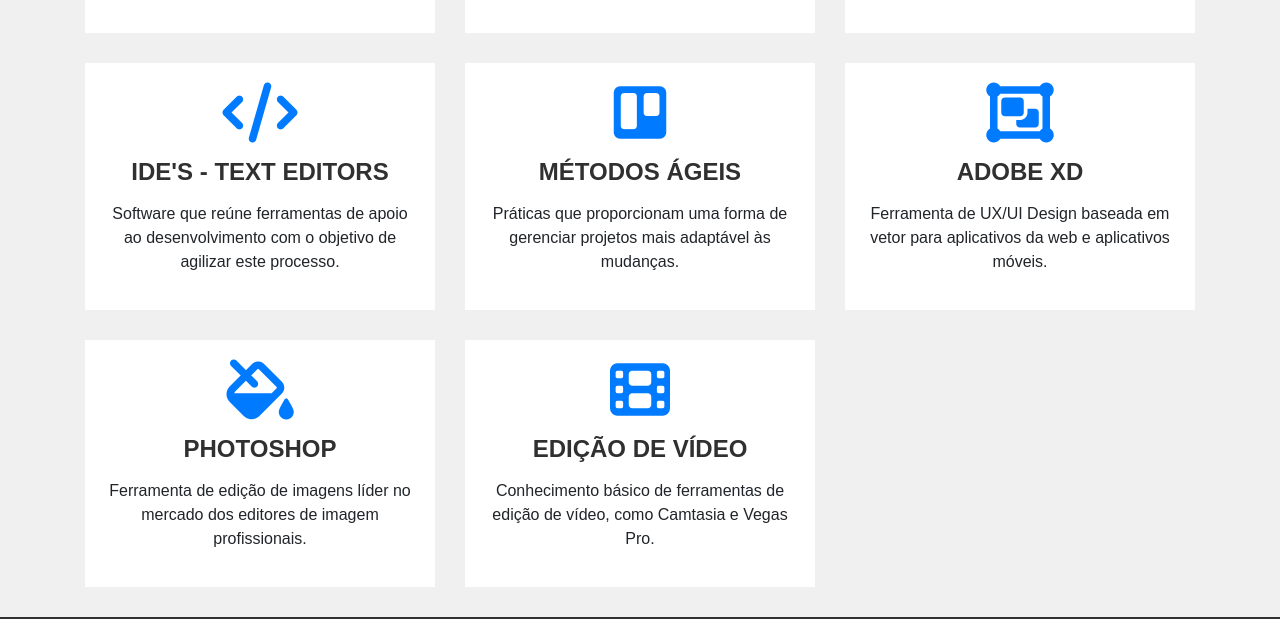
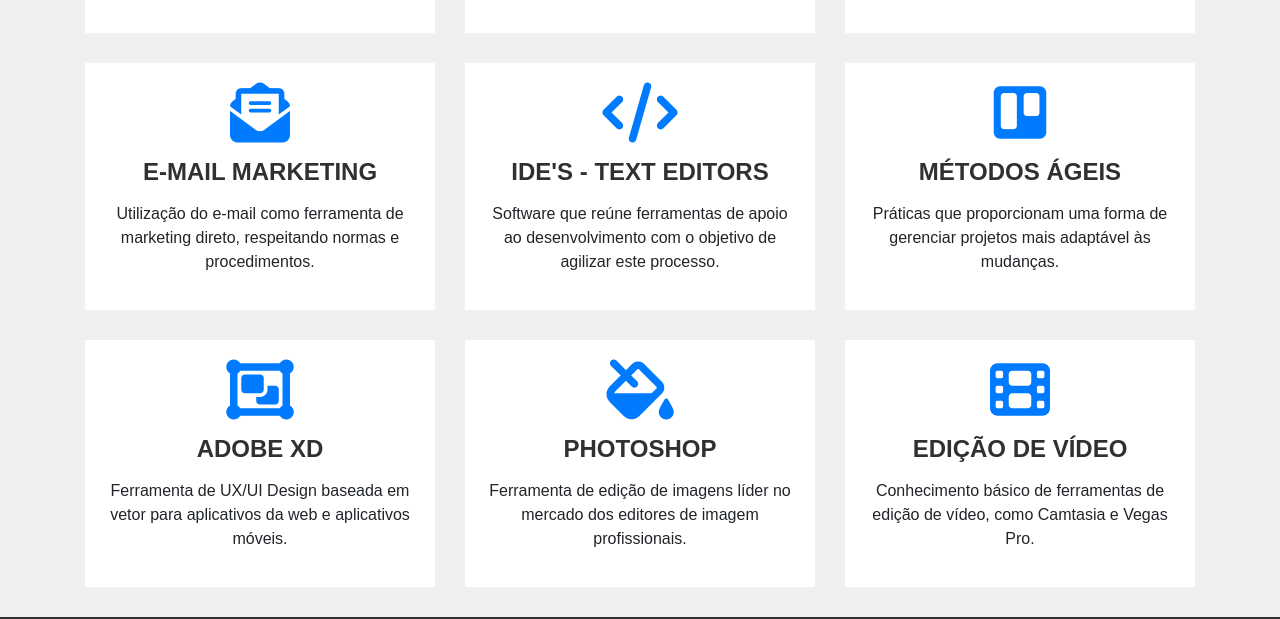
Before and after one commit to MateusDanieel/portfolio-antigo, a website: page index.html in a window 1280 px wide. Shown: the part 8476-9095 px from the top of the page. Drawn offline with Linux system fonts and the light colour scheme; a web font is replaced by a local one.

Commit message:
Adição da skill 'e-mail marketing' nas stacks.

```diff
--- a/index.html
+++ b/index.html
@@ -613,6 +613,20 @@
 
                     <div class="pg-stacks-box">
 
+                        <i class="fas fa-envelope-open-text"></i>
+
+                        <h4>E-mail Marketing</h4>
+
+                        <p>Utilização do e-mail como ferramenta de marketing direto, respeitando normas e procedimentos.</p>
+
+                    </div>
+
+                </div>
+
+                <div class="col-sm-12 col-lg-4 mb-30">
+
+                    <div class="pg-stacks-box">
+
                         <i class="fas fa-code"></i>
 
                         <h4>IDE's - Text Editors</h4>
```
